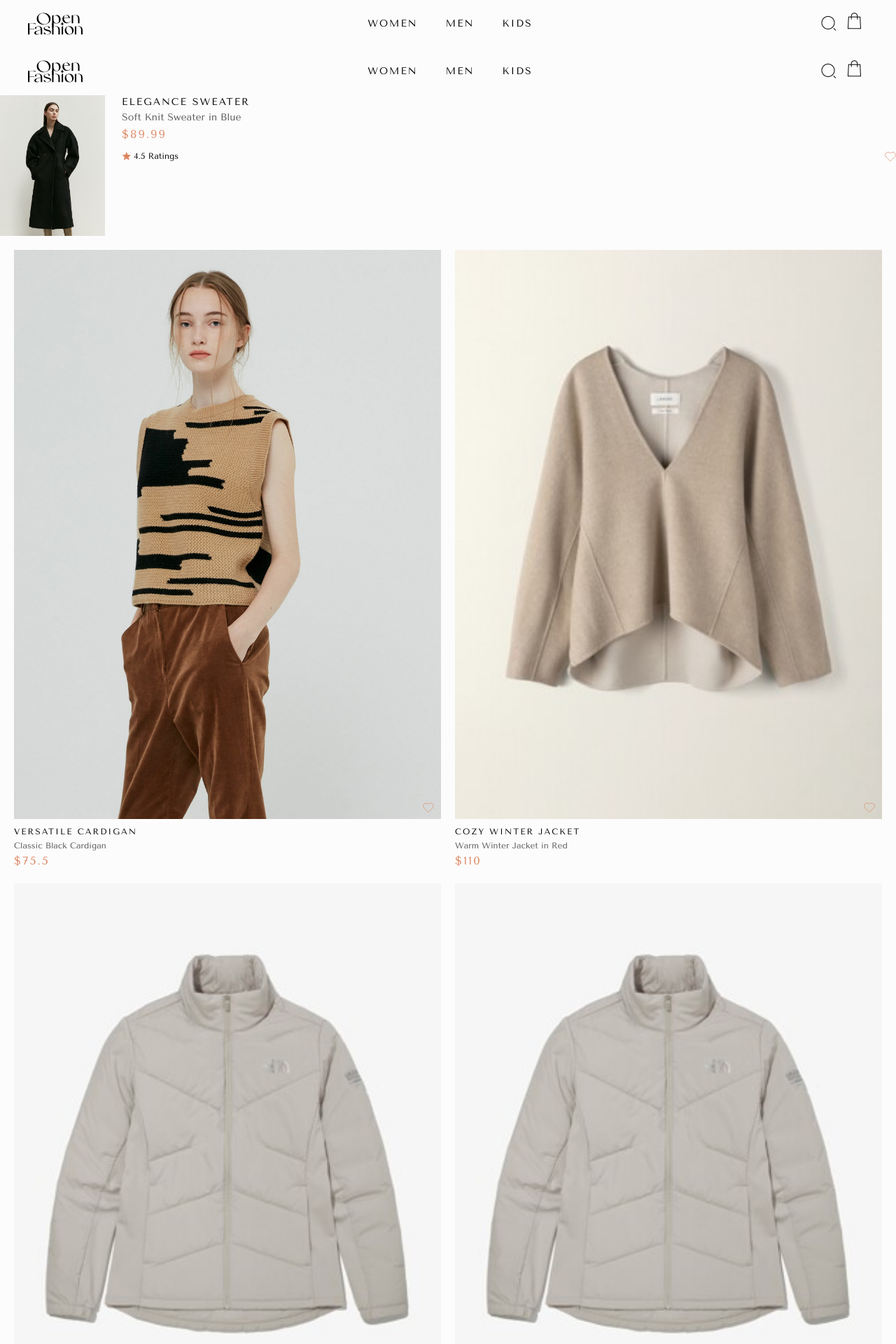
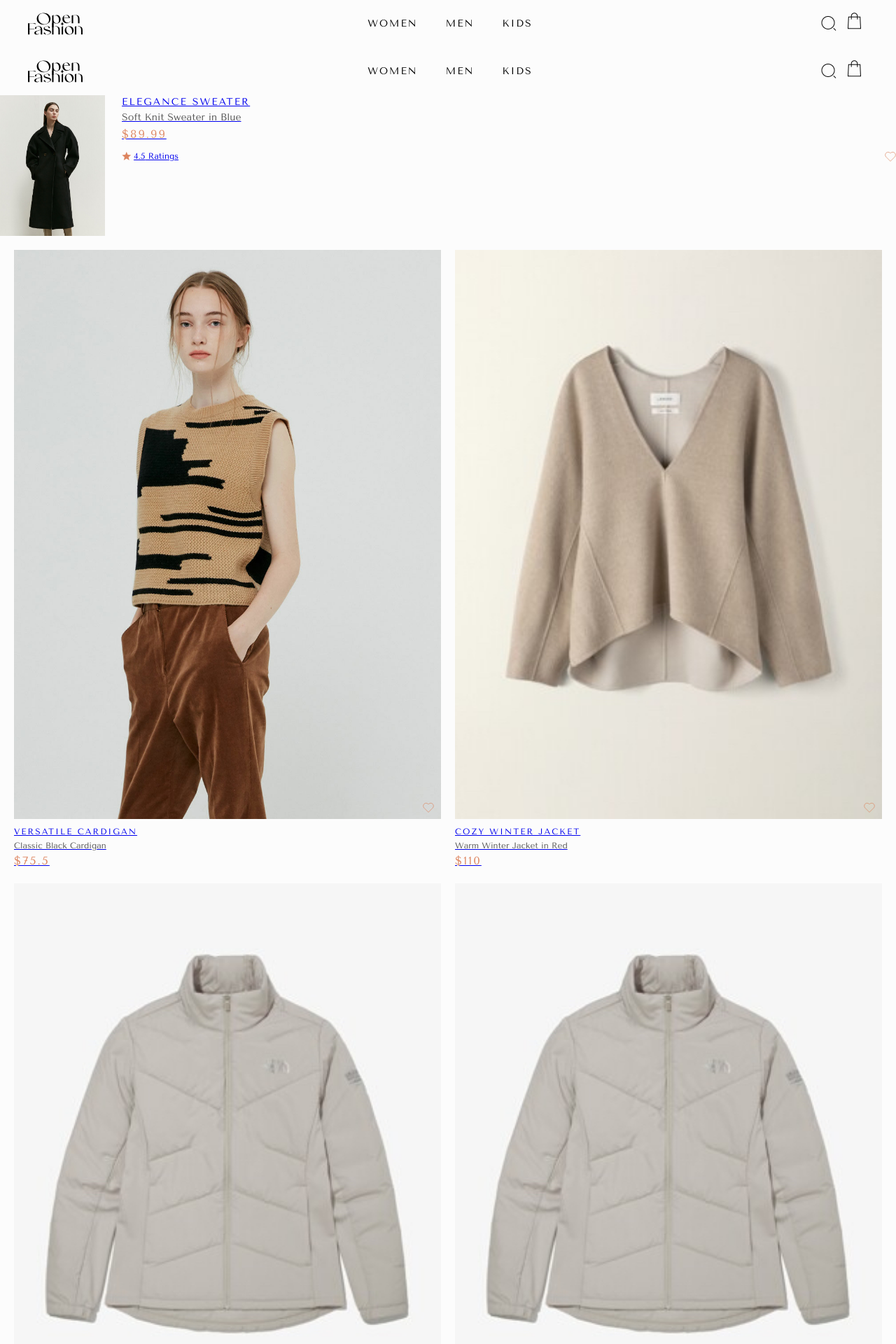
Before and after one commit to covaci-edvin/open-fashion, a Next.js app: page /components in a window 1280 px wide. Shown: the top 1920 px of the page at 70% size. Built offline with nearby package versions, Linux system fonts and the light colour scheme.

Commit message:
bug-fix: product url bug

```diff
--- a/app/components/ui/Product/Variants/Full.tsx
+++ b/app/components/ui/Product/Variants/Full.tsx
@@ -1,13 +1,22 @@
 import Image from "next/image";
 import styles from "./Full.module.scss";
 import commonStyles from "./CommonStyles.module.scss";
-import { Product } from "../types";
+import { ProductsProps } from "../types";
 import Text from "../../Text";
 import FavoriteButton from "../../FavoriteButton";
 
-function Full({ images, name, shortDescription, price }: Product) {
+function Full({
+  images,
+  name,
+  shortDescription,
+  price,
+  id,
+  url,
+}: ProductsProps) {
+  const productHref = `${url}/${id}`;
+
   return (
-    <div className={styles.wrapper}>
+    <a href={productHref} className={styles.wrapper}>
       <div className={styles["img-wrapper"]}>
         <Image
           className={styles.img}
@@ -32,7 +41,7 @@ function Full({ images, name, shortDescription, price }: Product) {
           <span className={`subtitle-lg ${commonStyles.price}`}>${price}</span>
         </div>
       </div>
-    </div>
+    </a>
   );
 }
 
--- a/app/components/ui/Product/Variants/Gridview.tsx
+++ b/app/components/ui/Product/Variants/Gridview.tsx
@@ -1,13 +1,22 @@
 import Image from "next/image";
 import styles from "./GridView.module.scss";
 import commonStyles from "./CommonStyles.module.scss";
-import { Product } from "../types";
+import { ProductsProps } from "../types";
 import Text from "../../Text";
 import FavoriteButton from "../../FavoriteButton";
 
-function Gridview({ images, name, shortDescription, price }: Product) {
+function Gridview({
+  images,
+  name,
+  shortDescription,
+  price,
+  id,
+  url,
+}: ProductsProps) {
+  const productHref = `${url}/${id}`;
+
   return (
-    <div className={styles.wrapper}>
+    <a href={productHref} className={`${styles.wrapper} link`}>
       <div className={styles["img-wrapper"]}>
         <Image
           className={styles.img}
@@ -30,7 +39,7 @@ function Gridview({ images, name, shortDescription, price }: Product) {
           <span className={`subtitle-lg ${commonStyles.price}`}>${price}</span>
         </div>
       </div>
-    </div>
+    </a>
   );
 }
 
--- a/app/components/ui/Product/Variants/Homepage.tsx
+++ b/app/components/ui/Product/Variants/Homepage.tsx
@@ -1,12 +1,21 @@
 import Image from "next/image";
 import styles from "./Homepage.module.scss";
 import commonStyles from "./CommonStyles.module.scss";
-import { Product } from "../types";
+import { ProductsProps } from "../types";
 import Text from "../../Text";
 
-function Homepage({ images, name, shortDescription, price }: Product) {
+function Homepage({
+  id,
+  images,
+  name,
+  shortDescription,
+  price,
+  url,
+}: ProductsProps) {
+  const productHref = `${url}/${id}`;
+
   return (
-    <div className={styles.wrapper}>
+    <a href={productHref} className={`${styles.wrapper} link`}>
       <div className={styles["img-wrapper"]}>
         <Image
           className={styles.img}
@@ -28,7 +37,7 @@ function Homepage({ images, name, shortDescription, price }: Product) {
           <span className={`subtitle-lg ${commonStyles.price}`}>${price}</span>
         </div>
       </div>
-    </div>
+    </a>
   );
 }
 
--- a/app/components/ui/Product/Variants/Listview.tsx
+++ b/app/components/ui/Product/Variants/Listview.tsx
@@ -1,13 +1,23 @@
 import Image from "next/image";
 import styles from "./Listview.module.scss";
 import commonStyles from "./CommonStyles.module.scss";
-import { Product } from "../types";
+import { ProductsProps } from "../types";
 import Text from "../../Text";
 import FavoriteButton from "../../FavoriteButton";
 
-function Listview({ images, name, shortDescription, price, rating }: Product) {
+function Listview({
+  images,
+  name,
+  shortDescription,
+  price,
+  rating,
+  id,
+  url,
+}: ProductsProps) {
+  const productHref = `${url}/${id}`;
+
   return (
-    <div className={styles.wrapper}>
+    <a href={productHref} className={styles.wrapper}>
       <Image
         className={styles.img}
         src={images[0]}
@@ -37,7 +47,7 @@ function Listview({ images, name, shortDescription, price, rating }: Product) {
           <FavoriteButton />
         </div>
       </div>
-    </div>
+    </a>
   );
 }
 
--- a/app/components/ui/Product/index.tsx
+++ b/app/components/ui/Product/index.tsx
@@ -1,4 +1,3 @@
-import styles from "./Product.module.scss";
 import Full from "./Variants/Full";
 import Gridview from "./Variants/Gridview";
 import Homepage from "./Variants/Homepage";
@@ -11,10 +10,12 @@ type Props = {
 };
 
 function Product({ variant, product }: Props) {
-  if (variant === "listview") return <Listview {...product} />;
-  if (variant === "gridview") return <Gridview {...product} />;
-  if (variant === "homepage") return <Homepage {...product} />;
-  if (variant === "full") return <Full {...product} />;
+  const url: string = "products";
+
+  if (variant === "listview") return <Listview {...product} url={url} />;
+  if (variant === "gridview") return <Gridview {...product} url={url} />;
+  if (variant === "homepage") return <Homepage {...product} url={url} />;
+  if (variant === "full") return <Full {...product} url={url} />;
 
   return <div>Product</div>;
 }
```
Also changed, not shown: app/components/ui/Product/types.ts (+6 -2 lines), app/products/[id]/page.tsx (added, +12 -0 lines), app/components/ui/Product/Product.module.scss (deleted).
